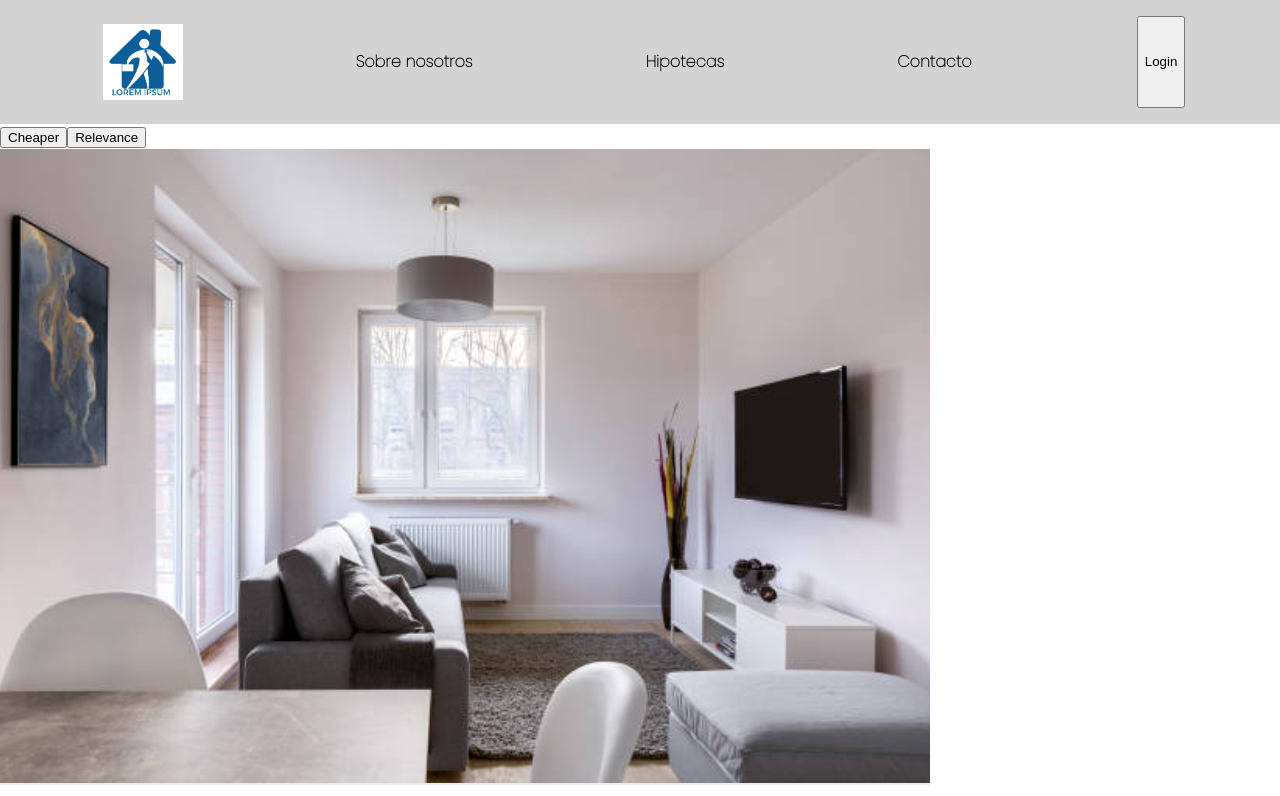
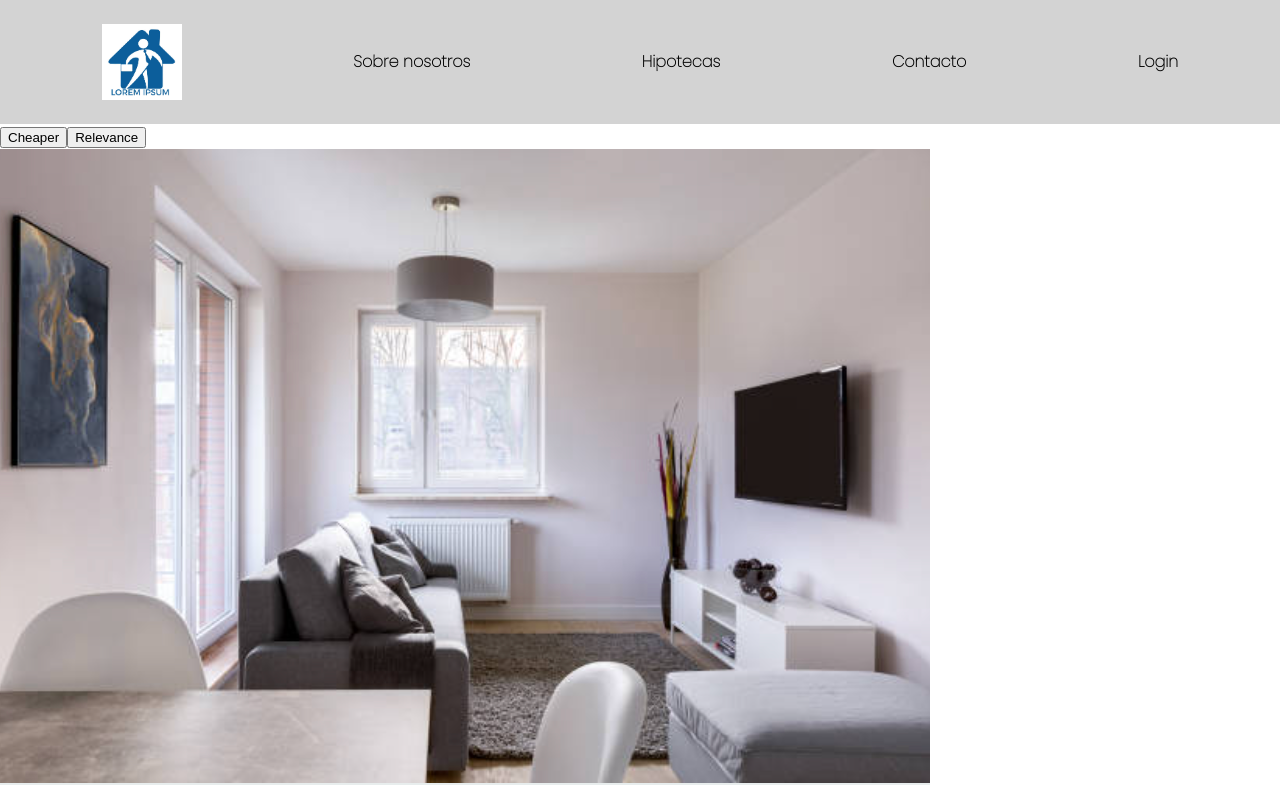
Before and after one commit to davidsantmar/inmoweb, a React (Create React App) app: page / in a window 1280 px wide. Shown: the top 796 px of the page. Built offline with nearby package versions, Linux system fonts and the light colour scheme.

Commit message:
added login button styles

```diff
--- a/src/App.scss
+++ b/src/App.scss
@@ -23,6 +23,22 @@ body{
     border-radius: 5px;
 }
 .nav__link:hover{
+    background-color: lightgreen;
+    color: blue;
+}
+.login__button{
+    display: flex;
+    align-items: center;
+    font-weight: 600;
+    font-size: 1rem;
+    color: black;
+    border: none;
+    padding: .5rem;
+    font-family: 'Poppins';
+    background-color: lightgray;
+
+}
+.login__button:hover{
     background-color: lightgreen;
     color: blue;
 }
```
